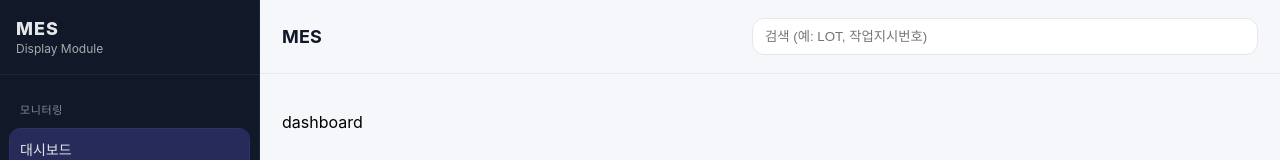
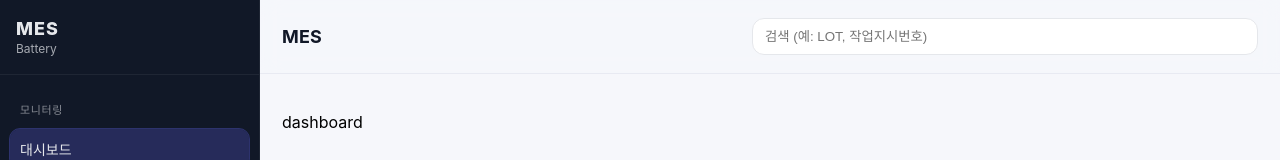
Before and after one commit to mes-team-2/React, a React (Create React App) app: page /mes/dashboard in a window 1280 px wide. Shown: the top 160 px of the page. Built offline with nearby package versions, Linux system fonts and the light colour scheme.

Commit message:
프로젝트 초기 세팅

```diff
--- a/package.json
+++ b/package.json
@@ -10,6 +10,7 @@
     "axios": "^1.13.2",
     "react": "^19.2.3",
     "react-dom": "^19.2.3",
+    "react-icons": "^5.5.0",
     "react-router-dom": "^7.12.0",
     "react-scripts": "5.0.1",
     "recharts": "^3.6.0",
--- a/src/components/SideBar.js
+++ b/src/components/SideBar.js
@@ -7,7 +7,7 @@ export default function SideBar() {
       <Sidebar>
         <Brand>
           <div className="logo">MES</div>
-          <div className="sub">Display Module</div>
+          <div className="sub">Battery</div>
         </Brand>
 
         <Nav>
```
Also changed, not shown: 1 other file (tests, documents, lock files or other folders).
